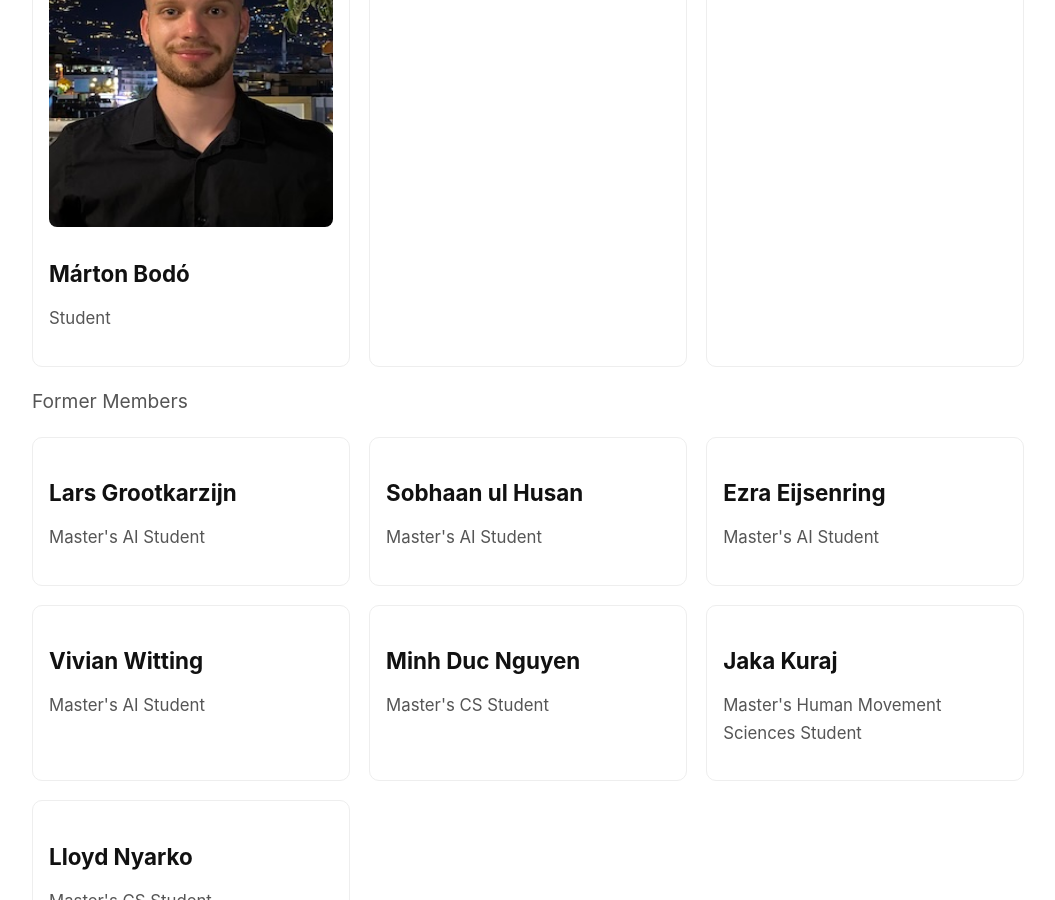
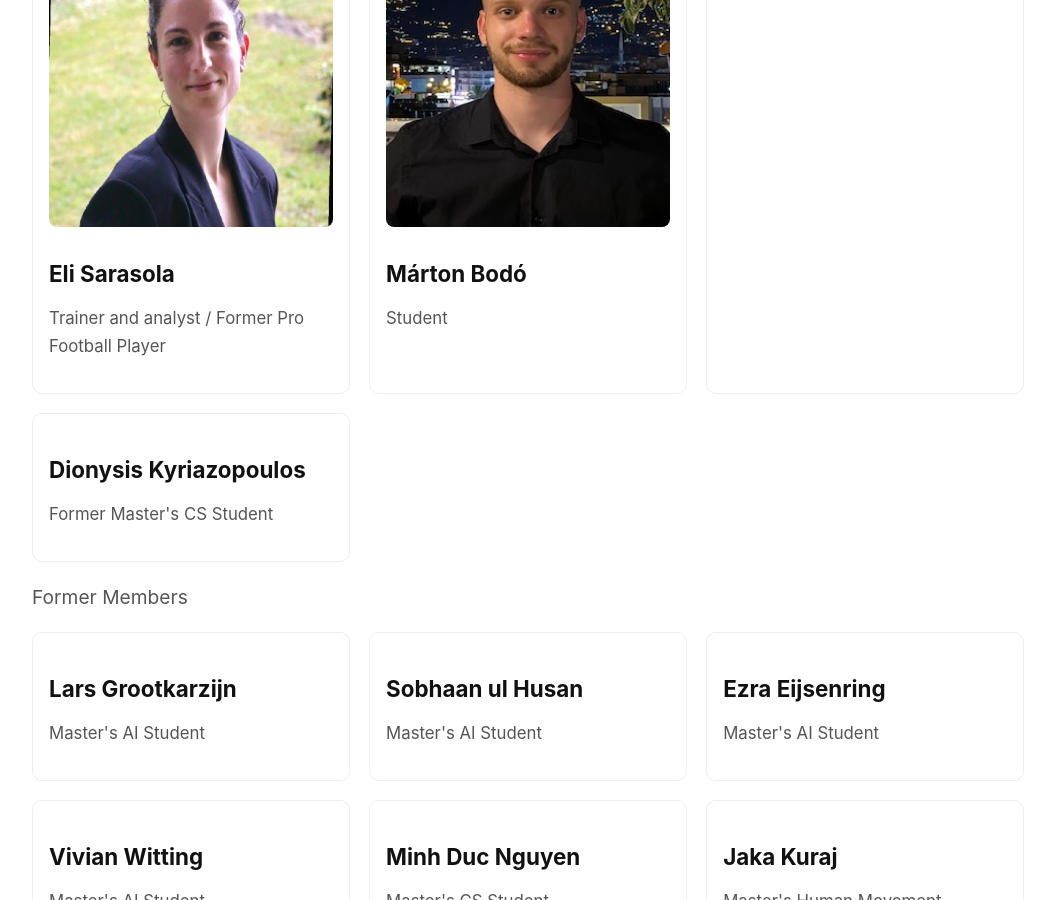
Before and after one commit to maveme/SIL, a Jekyll site: the page built from team.md, in a window 1280 px wide and 900 px high, scrolled down 985 px. Shown: the whole window, without its empty margins (112-1167 px from the left). Built offline with Jekyll 4.4.1, drawn with Linux system fonts in a browser that asks for light colours.

Commit message:
added eli

```diff
--- a/_data/team.yml
+++ b/_data/team.yml
@@ -26,6 +26,9 @@
   # linkedin: https://www.linkedin.com/in/anil-yaman-165337183/
   # photo: /assets/img/team/anil.jpg
 
+- name: Eli Sarasola
+  role: Trainer and analyst / Former Pro Football Player
+  photo: /assets/img/team/eli.jpg
 - name: Márton Bodó
   role: Student
   photo: /assets/img/team/marton.jpg
```
Also changed, not shown: assets/img/team/eli.jpg (added).
